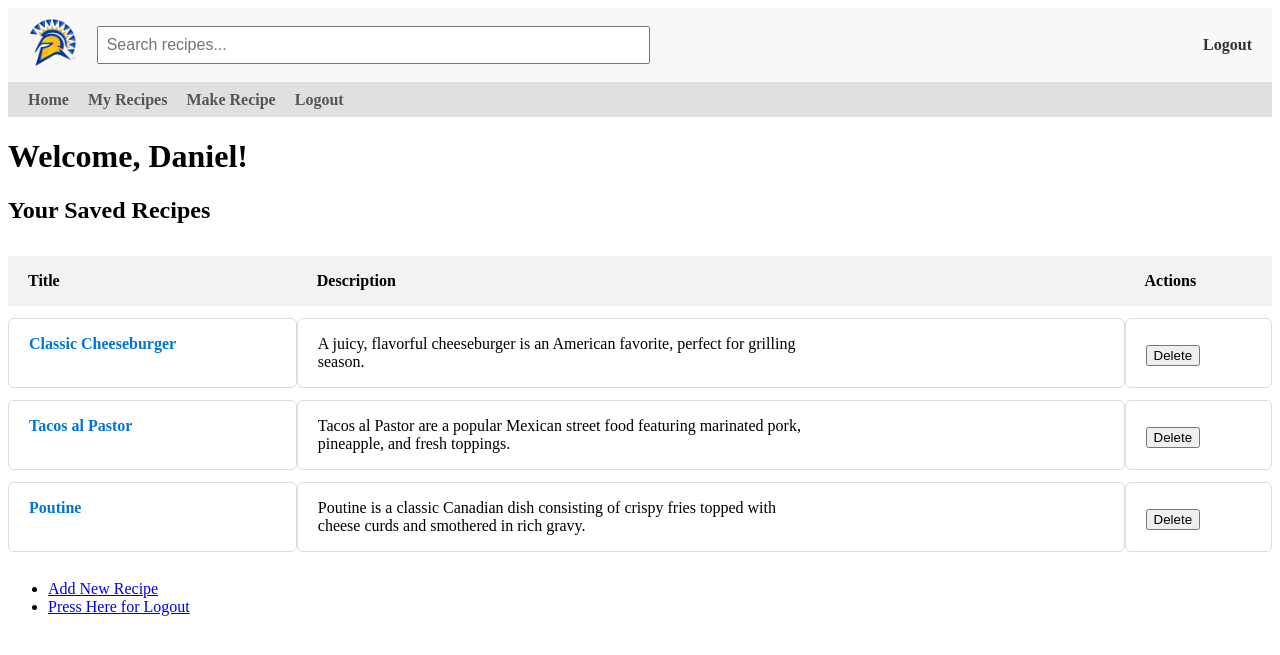
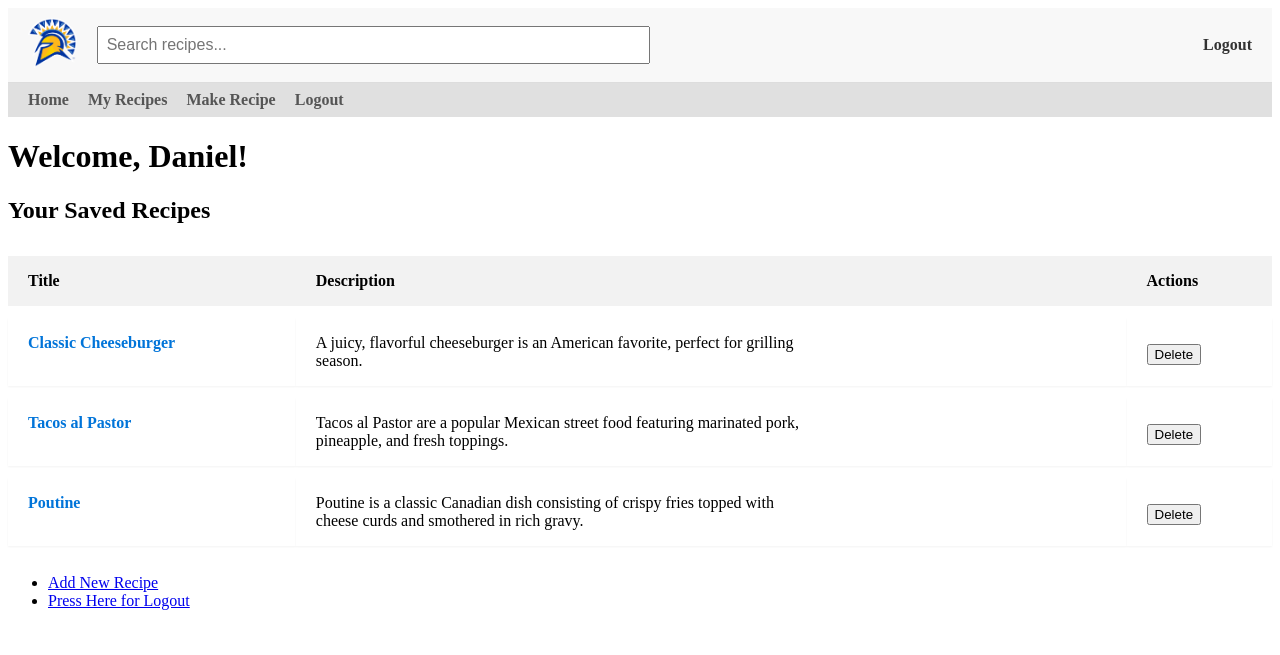
Before and after one commit to Hla-Naing/CMPE131_Recipewebapp, a Flask app: page /recipes in a window 1280 px wide. Shown: the top 655 px of the page. Run offline with Flask 3, Linux system fonts and the light colour scheme; a user stored in the database is signed in.

Commit message:
Modified recipe list to not have borders around the title

```diff
--- a/register_here/templates/recipes.html
+++ b/register_here/templates/recipes.html
@@ -14,29 +14,40 @@
             border-collapse: separate;
             border-spacing: 0 12px; /* Adds space between rows */
         }
+
         th, td {
             padding: 16px 20px;
             text-align: left;
             vertical-align: top;
         }
+
         th {
             background-color: #f2f2f2;
         }
+
         td {
             background-color: #fff;
-            border: 1px solid #ddd;
-            border-radius: 6px;
+            box-shadow: 0 1px 2px rgba(0, 0, 0, 0.05);
         }
+
         td a {
             font-weight: bold;
             color: #0074D9;
             text-decoration: none;
         }
+
         td a:hover {
             text-decoration: underline;
         }
+
         .delete-button {
             margin-top: 10px;
+        }
+
+        tr:hover td {
+            background-color: #f9f9f9;
+            cursor: pointer;
+            transition: background-color 0.2s ease;
         }
     </style>
 
```
